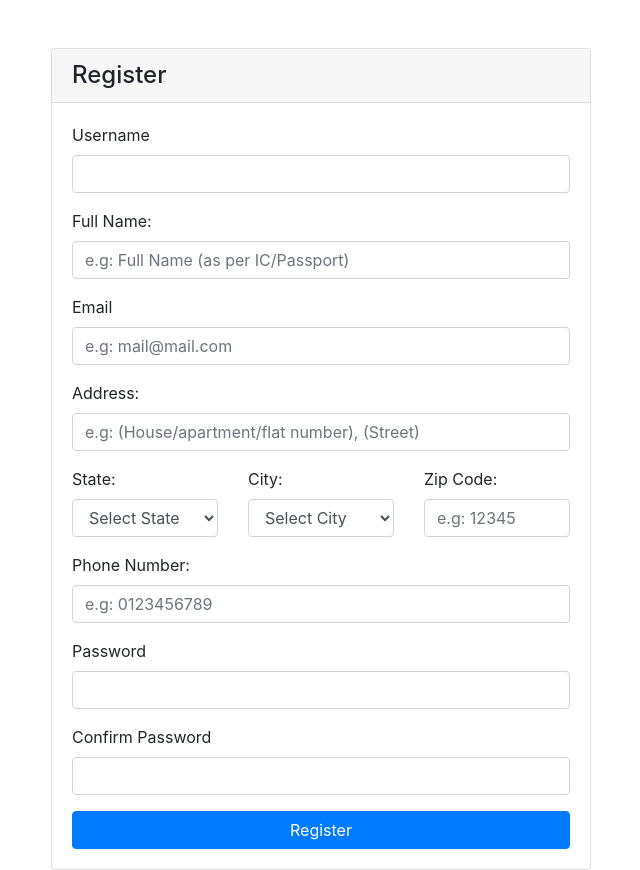
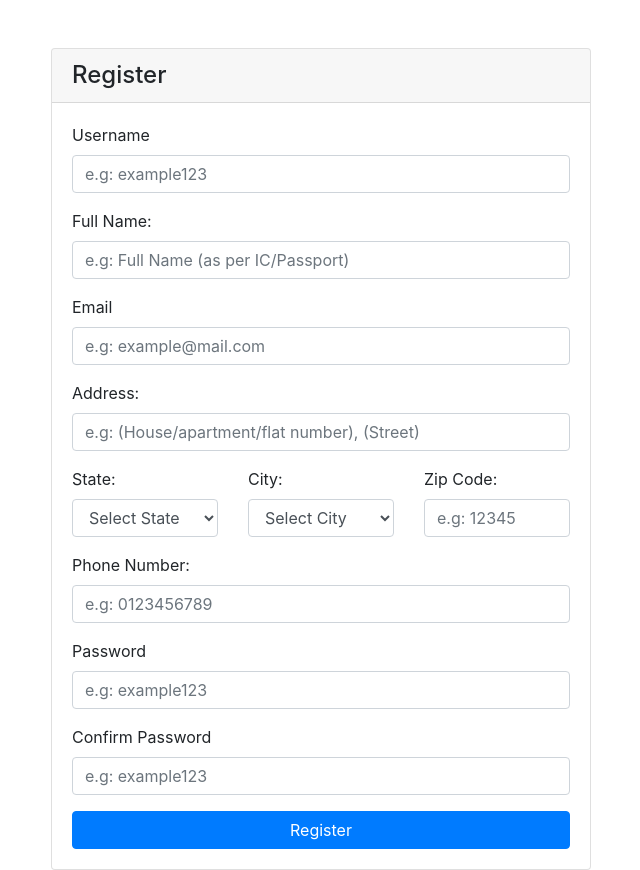
Before and after one commit to Arcaxio/serverside, a PHP site: page /customer/register.php in a window 1280 px wide. Shown: the whole page, without its empty margins (319-959 px from the left). Run offline with PHP 8.4, Linux system fonts and the light colour scheme.

Commit message:
add placeholder

```diff
--- a/customer/register.php
+++ b/customer/register.php
@@ -92,7 +92,8 @@ function isValidPhoneNumber($phoneNumber)
                             <!-- Username -->
                             <div class="form-group">
                                 <label for="username">Username</label>
-                                <input type="text" id="username" name="username" class="form-control" required>
+                                <input type="text" id="username" name="username" class="form-control"
+                                placeholder="e.g: example123" required>
                             </div>
                             <!-- Full Name -->
                             <div class="form-group">
@@ -104,7 +105,7 @@ function isValidPhoneNumber($phoneNumber)
                             <div class="form-group">
                                 <label for="email">Email</label>
                                 <input type="email" id="email" name="email" class="form-control"
-                                    placeholder="e.g: mail@mail.com" required>
+                                    placeholder="e.g: example@mail.com" required>
                             </div>
                             <!-- Address -->
                             <div class="form-group">
@@ -159,8 +160,8 @@ function isValidPhoneNumber($phoneNumber)
                                 <div class="col-md-4">
                                     <div class="form-group">
                                         <label for="zipcode">Zip Code:</label>
-                                        <input type="text" class="form-control" name="zipcode" placeholder="e.g: 12345"
-                                            pattern="\d{5}" required>
+                                        <input type="text" class="form-control" name="zipcode"
+                                            placeholder="e.g: 12345" pattern="\d{5}" required>
                                     </div>
                                 </div>
                             </div><!-- Row end -->
@@ -168,19 +169,20 @@ function isValidPhoneNumber($phoneNumber)
                             <!-- Phone Number -->
                             <div class="form-group">
                                 <label for="phone_number">Phone Number:</label>
-                                <input type="tel" class="form-control" name="phone_number" placeholder="e.g: 0123456789"
-                                    pattern="\d{10,11}" required>
+                                <input type="tel" class="form-control" name="phone_number"
+                                    placeholder="e.g: 0123456789" pattern="\d{10,11}" required>
                             </div>
                             <!-- Password -->
                             <div class="form-group">
                                 <label for="password">Password</label>
-                                <input type="password" id="password" name="password" class="form-control" required>
+                                <input type="password" id="password" name="password" class="form-control"
+                                    placeholder="e.g: example123" required>
                             </div>
                             <!-- Confirm Password -->
                             <div class="form-group">
                                 <label for="confirm_password">Confirm Password</label>
                                 <input type="password" id="confirm_password" name="confirm_password"
-                                    class="form-control" required>
+                                    placeholder="e.g: example123" class="form-control" required>
                             </div>
                             <!-- Submit Button -->
                             <button type="submit" class="btn btn-primary btn-block">Register</button>
```
